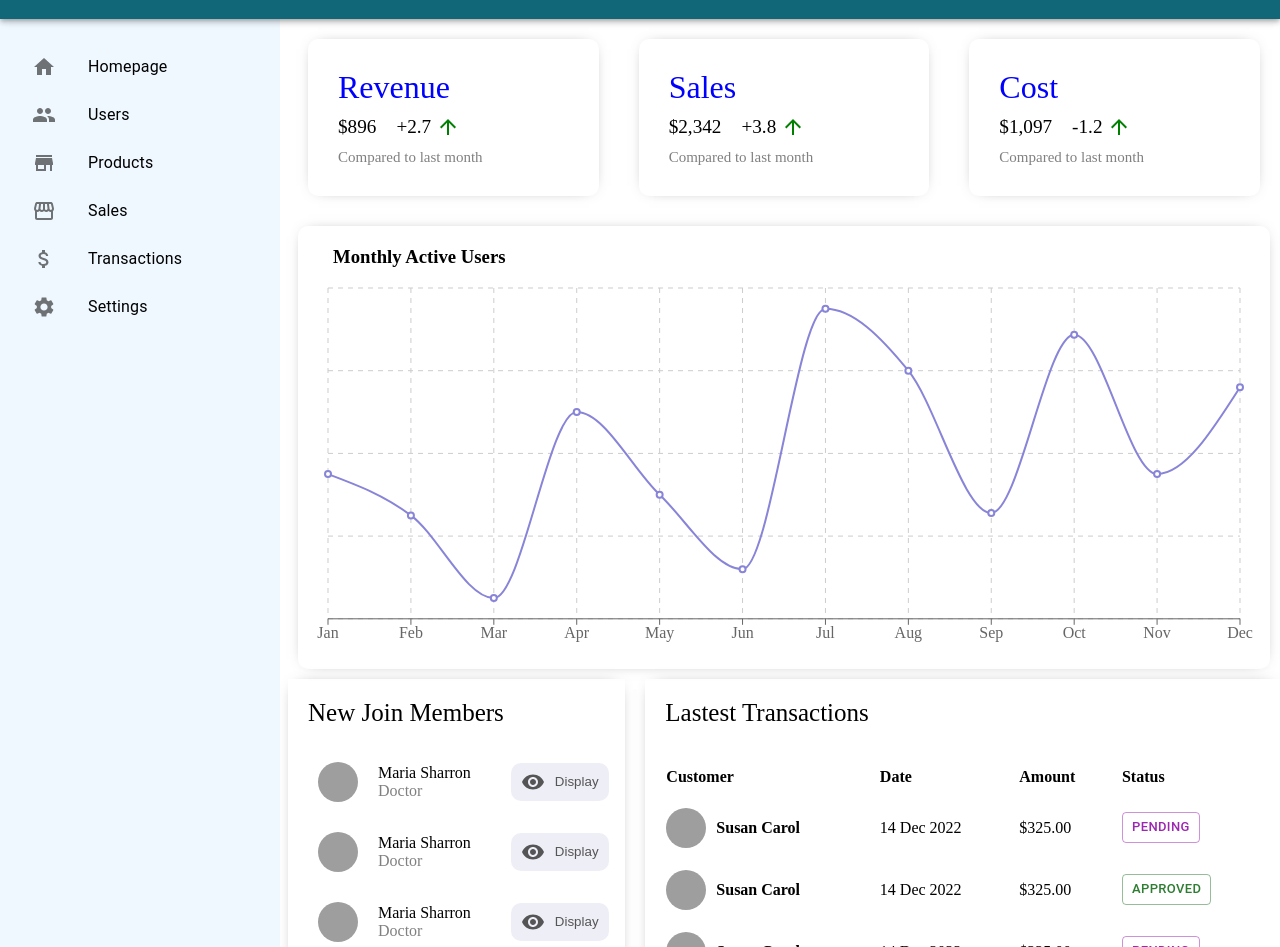
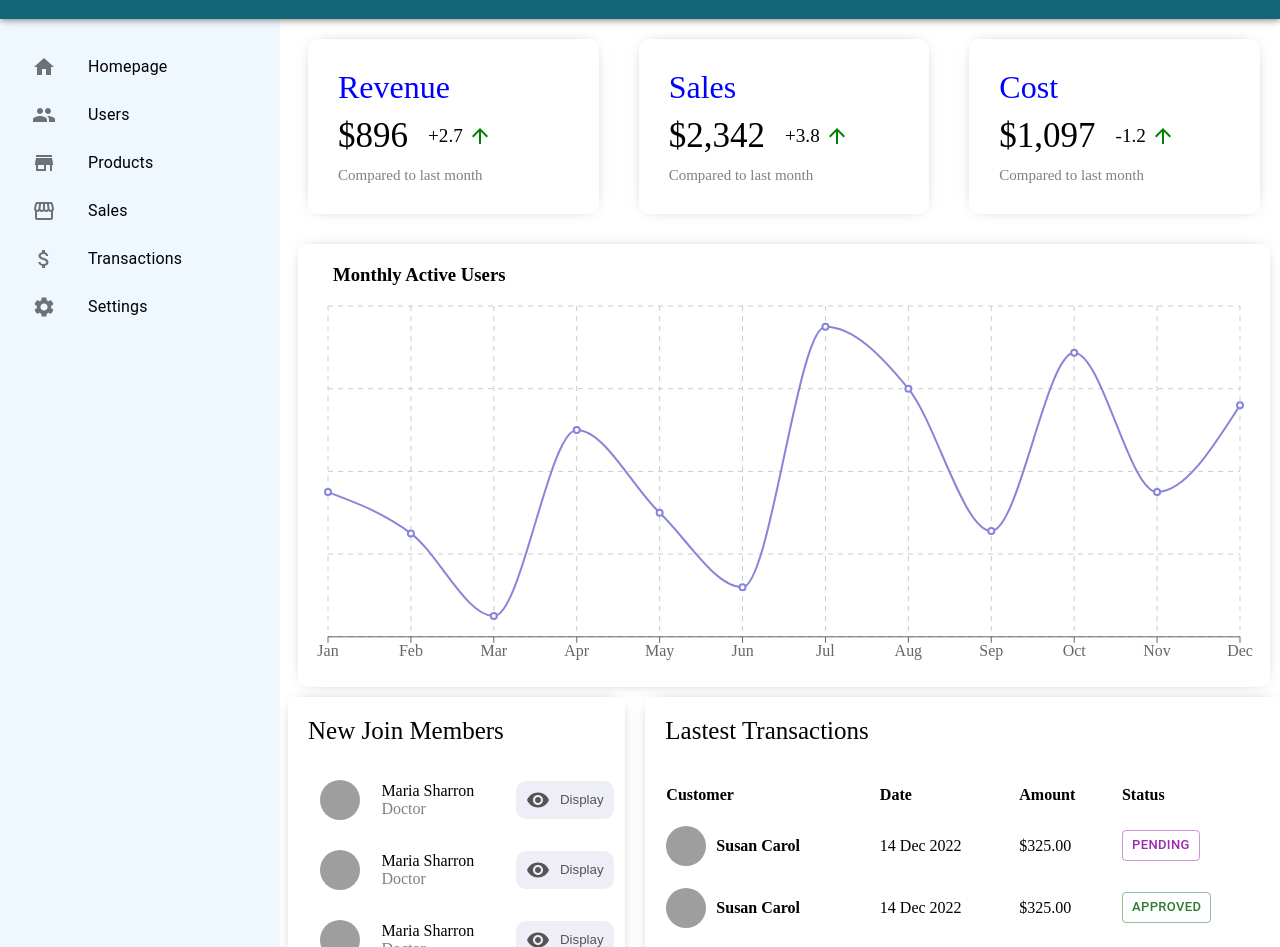
Before and after one commit to AltanSozuer/ReactSalesDashboard, a React (Create React App) app in the folder sales-dashboard/: page / in a window 1280 px wide. Shown: the part 45-992 px from the top of the page. Built offline with nearby package versions, Linux system fonts and the light colour scheme; grey boxes are pictures that could not be loaded.

Commit message:
Alignment problem in UserWidget is fixed and also unnecessary dependencies are removed

```diff
--- a/sales-dashboard/src/components/organisms/UserWidget.jsx
+++ b/sales-dashboard/src/components/organisms/UserWidget.jsx
@@ -1,9 +1,8 @@
 import "../../styles/css/widget.css"
 import "../../styles/css/shared/shadowbox.css"
-import AtomIconButton from "../atoms/AtomIconButton"
 import AtomSpan from "../atoms/AtomSpan"
 import { Visibility } from "@mui/icons-material"
-export default function UserWidget( props ) {
+export default function UserWidget( ) {
     return (
         <div className="small-outer-container shadow-box">
             <div className="widget-title">
--- a/sales-dashboard/src/pages/HomePage.jsx
+++ b/sales-dashboard/src/pages/HomePage.jsx
@@ -5,7 +5,7 @@ import LineCharts from "../components/organisms/LineChart";
 import UserWidget from "../components/organisms/UserWidget";
 import { ACTIVE_USER_COUNT } from "../DummyData/MonthlyActiveUser";
 
-export default function HomePage(props) {
+export default function HomePage() {
     return (
         <Box sx={{ flex: 4 }}>
             <InfoboxGroup />
--- a/sales-dashboard/src/styles/css/infobox.css
+++ b/sales-dashboard/src/styles/css/infobox.css
@@ -25,6 +25,7 @@
 .amount {
     margin: 10px 0px;
     display: flex;
+    font-size: 35px;
     align-items: center;
 }
 
--- a/sales-dashboard/src/styles/css/widget.css
+++ b/sales-dashboard/src/styles/css/widget.css
@@ -18,6 +18,7 @@
 .widget-list {
     padding: 0px;
     margin: 0px;
+    width: 100%;
     list-style: none;
 }
 
@@ -25,7 +26,7 @@
     margin: 20px 0px;
     display: flex;
     align-items: center;
-    justify-content: space-between;
+    justify-content: space-evenly;
 }
 
 .widget-image {
```
